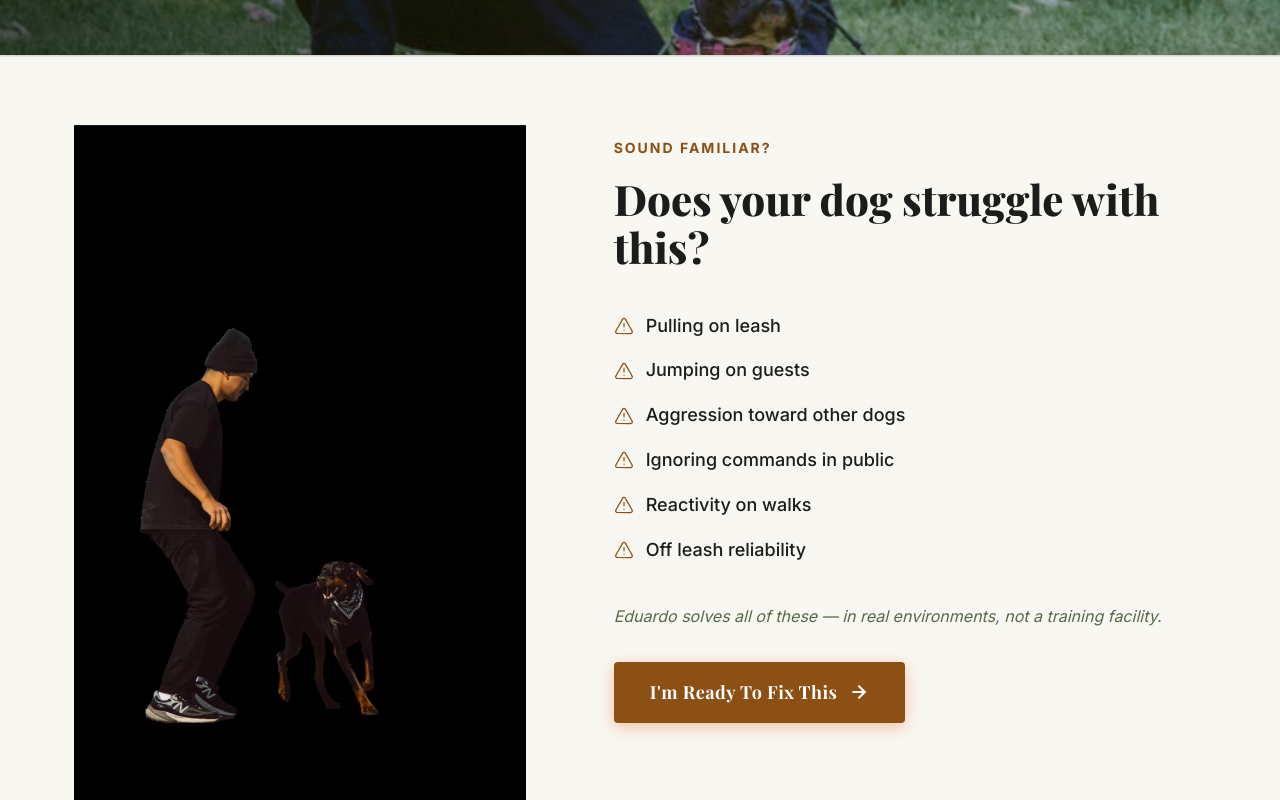
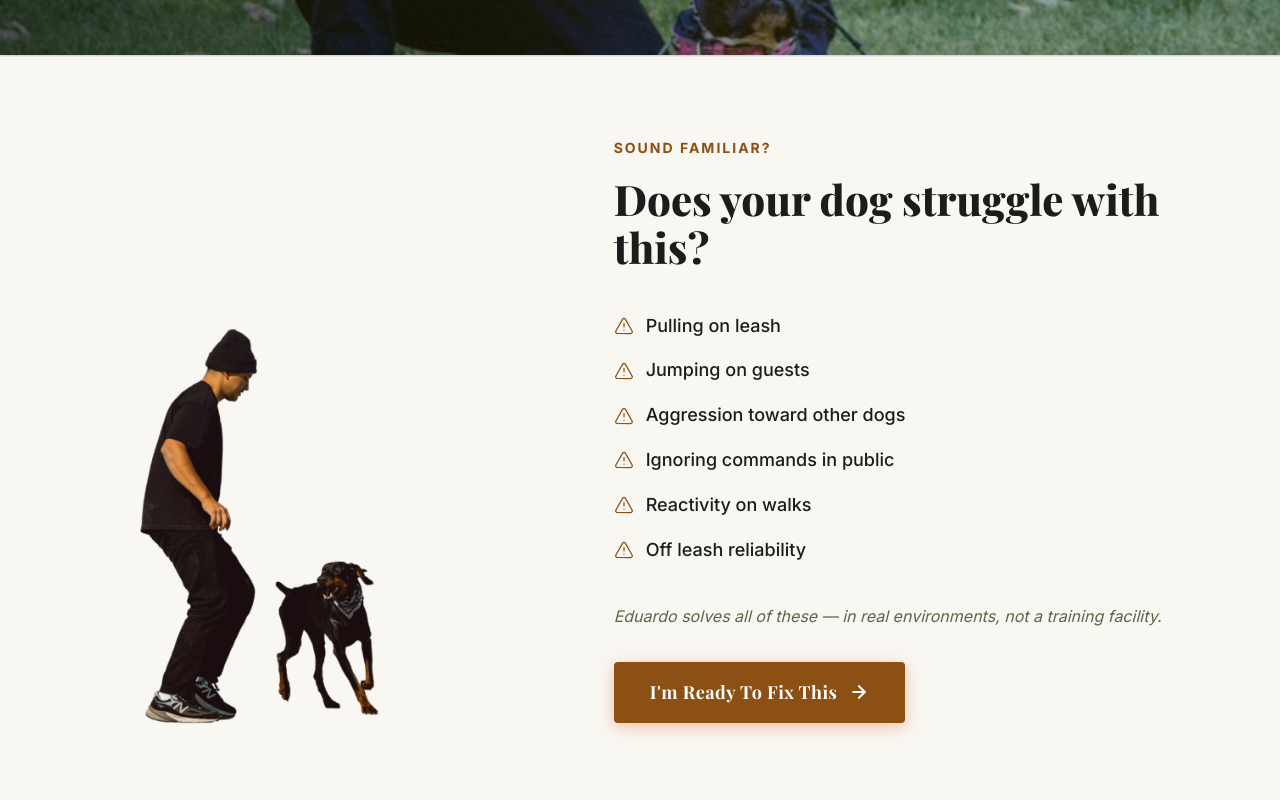
Before and after one commit to thecreator-art/k9-beltran, a Next.js app: page / in a window 1280 px wide. Shown: the part 680-1480 px from the top of the page. Built offline with nearby package versions, Linux system fonts and the light colour scheme.

Commit message:
fix: restore transparency for cutout images by reverting to optimized PNG

```diff
--- a/src/app/page.jsx
+++ b/src/app/page.jsx
@@ -110,8 +110,6 @@ export default function HomePage() {
                     <div className="sound-familiar-grid" style={{ alignItems: 'flex-start' }}>
                         {/* LEFT: EDUARDO IMAGE */}
                         <div className="sound-familiar-image-wrap">
-                            <picture>
-                                <source srcset="/photos/eduardo-rottweiler-cutout.avif" type="image/avif" />
                             <img
                                 src="/photos/eduardo-rottweiler-cutout.png"
                                 alt="Eduardo Training a Rottweiler"
@@ -122,7 +120,6 @@ export default function HomePage() {
                                 decoding="async"
                                 className="sound-familiar-hero-img"
                             />
-                            </picture>
                         </div>
 
                         {/* RIGHT: CONTENT */}
@@ -366,8 +363,6 @@ export default function HomePage() {
                                 <Link href="#hero-form" className="btn btn-primary btn-lg" style={{ display: 'inline-flex', alignItems: 'center', backgroundColor: '#8C4F14', borderColor: '#8C4F14', color: '#FFFFFF', padding: '20px 56px', fontSize: '22px', fontWeight: 700, borderRadius: '100px', boxShadow: '0 8px 24px rgba(140, 79, 20, 0.25)' }}>
                                     Check Availability
                                 </Link>
-                                <picture>
-                                    <source srcset="/photos/pitbull-cutout.avif" type="image/avif" />
                                 <img
                                     src="/photos/pitbull-cutout.png"
                                     alt="Happy White and Grey Pitbull"
@@ -377,7 +372,6 @@ export default function HomePage() {
                                     decoding="async"
                                     style={{ height: '280px', width: 'auto', objectFit: 'contain', display: 'block', transform: 'translateY(-10px)' }}
                                 />
-                                </picture>
                             </div>
                         </div>
                     </div>
```
Also changed, not shown: public/photos/eduardo-rottweiler-cutout.png. Lines whose indentation alone changed are shown as unchanged.
